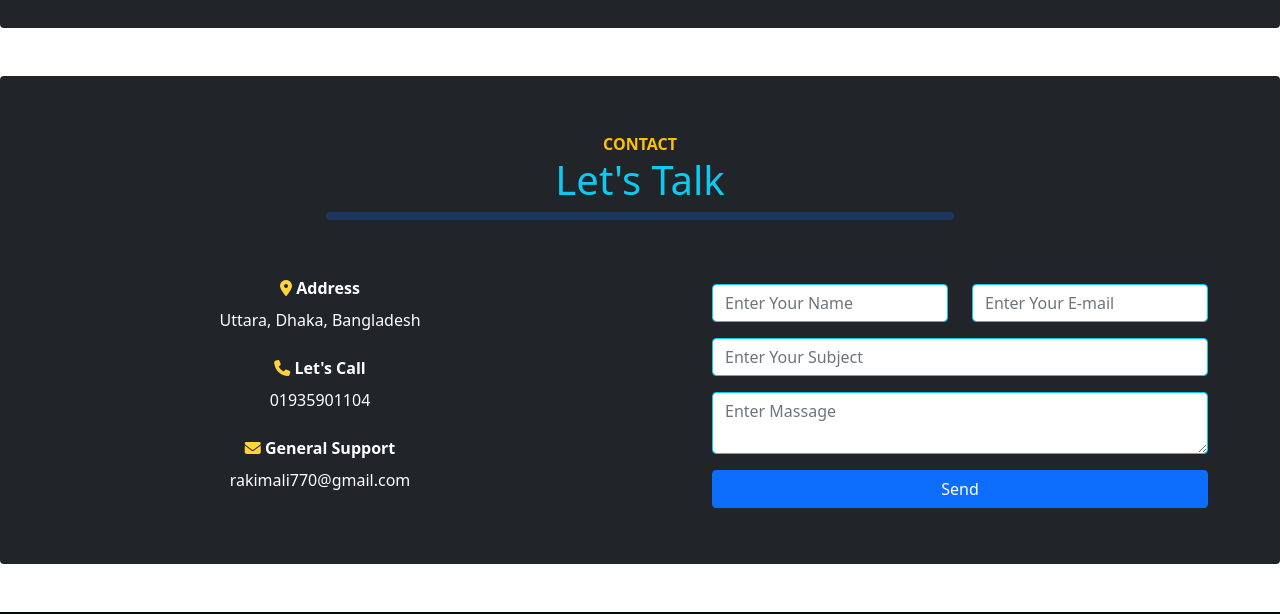
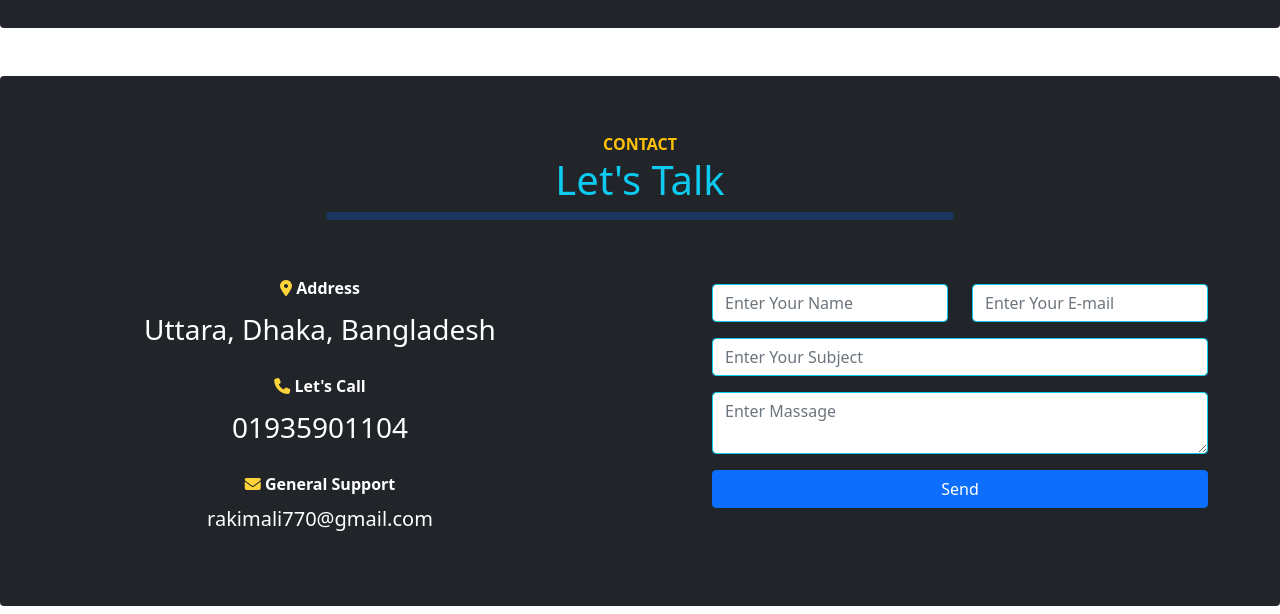
Before and after one commit to imrakimali/bootstrap-portfolio-design, a plain HTML site: page index.html in a window 1280 px wide. Shown: the part 4123-4737 px from the top of the page. Drawn offline with nearby package versions, Linux system fonts and the light colour scheme.

Commit message:
contact section re design

```diff
--- a/index.html
+++ b/index.html
@@ -324,11 +324,11 @@
             <div class="col-sm-12 col-md-6 col-lg-6 col-12">
                 <strong class="text-white"><i class="fa-solid fa-location-dot" style="color: #FFD43B;"></i>
                     Address</strong>
-                <address class="text-white py-2">Uttara, Dhaka, Bangladesh</address>
+                <address class="text-white py-2 fs-3">Uttara, Dhaka, Bangladesh</address>
                 <strong class="text-white"><i class="fa-solid fa-phone" style="color: #FFD43B;"></i> Let's Call</strong>
-                <address class="text-white py-2">01935901104</address>
+                <address class="text-white py-2 fs-3">01935901104</address>
                 <strong class="text-white"> <i class="fa-solid fa-envelope" style="color: #FFD43B;"></i> General Support</strong>
-                <address class="text-white py-2">rakimali770@gmail.com</address>
+                <address class="text-white py-2 fs-5">rakimali770@gmail.com</address>
 
             </div>
             <div class="col-sm-12 col-md-6 col-lg-6 col-12">
```
